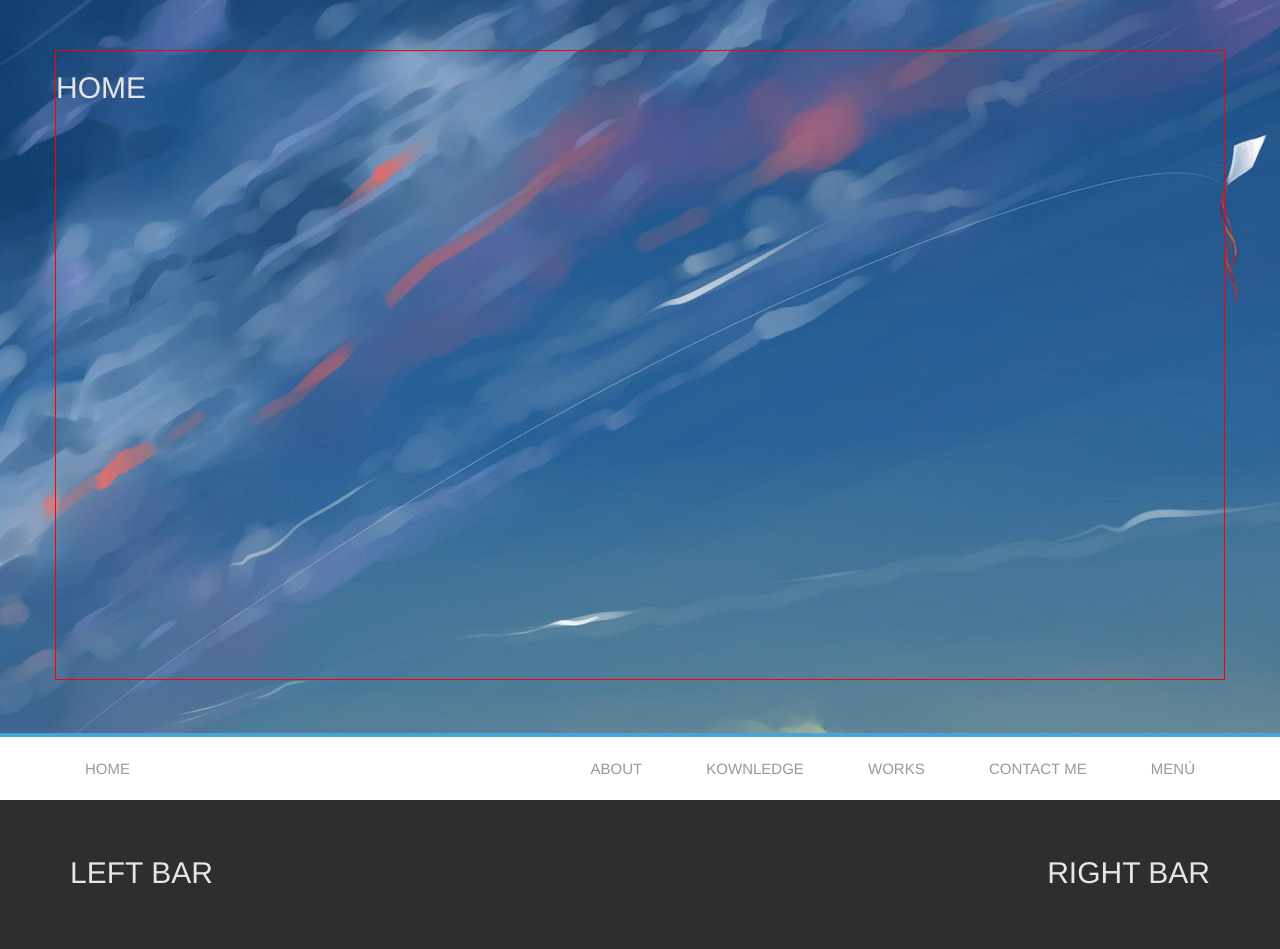
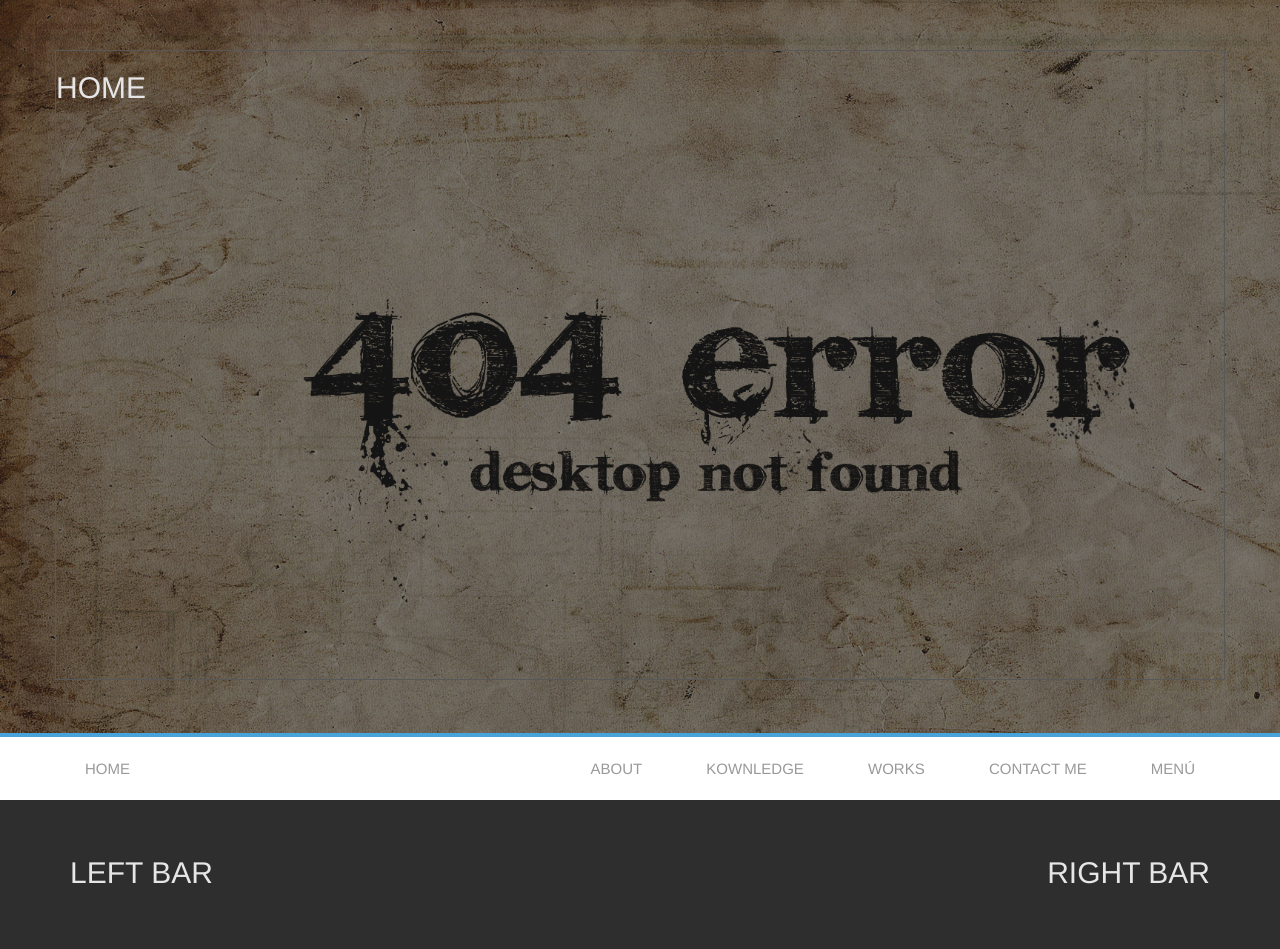
Before and after one commit to fmunoz88/fmunoz, a PHP site: page / in a window 1280 px wide. Shown: the top 949 px of the page. Run offline with PHP 8.4, Linux system fonts and the light colour scheme; some libraries are stand-ins or nearby versions.

Commit message:
se corrigió las propiedades de home para que se muestre el background image correctamente y se añadieron algunas imagenes de pruebas

```diff
--- a/css/style.css
+++ b/css/style.css
@@ -111,21 +111,20 @@ section.separator > .container h2 {
 /* Home */
 
 section#home {
+	z-index: 6;
+	height: 100%;
+	min-height: 300px;
+	background: url(../images/back-10.jpg) no-repeat;
+	background-position: 0px 100%;
+	-webkit-background-size: cover;
 	-moz-background-size: cover;
 	-o-background-size: cover;
-	-webkit-background-size: cover;
-	background-position: 0px 100%;
 	background-size: cover;
-	background: url(../images/back-1.jpg) no-repeat;
 	color: #E6E6E6;
-	height: 100%;
-	min-height: 300px;
-	z-index: 6;
-
 }
 
 section#home .fullscreen {
-	/*background: rgba(34, 34, 34, .5) !important;*/
+	background: rgba(34, 34, 34, .6) !important;
 	height: 100%;
 	left:0;
 	top:0;
@@ -138,7 +137,7 @@ section#home .fullscreen .home-page {
 }
 
 section#home .fullscreen .home-page .inner-home{
-	border: 1px solid red;
+	border: 1px solid #585858;
 	height: 100%;
 }
 
```
Also changed, not shown: images/back-10.jpg (added), images/back-11.jpg (added), images/back-12.jpg (added), images/back-13.jpg (added), images/back-14.jpg (added), 1 other file.
